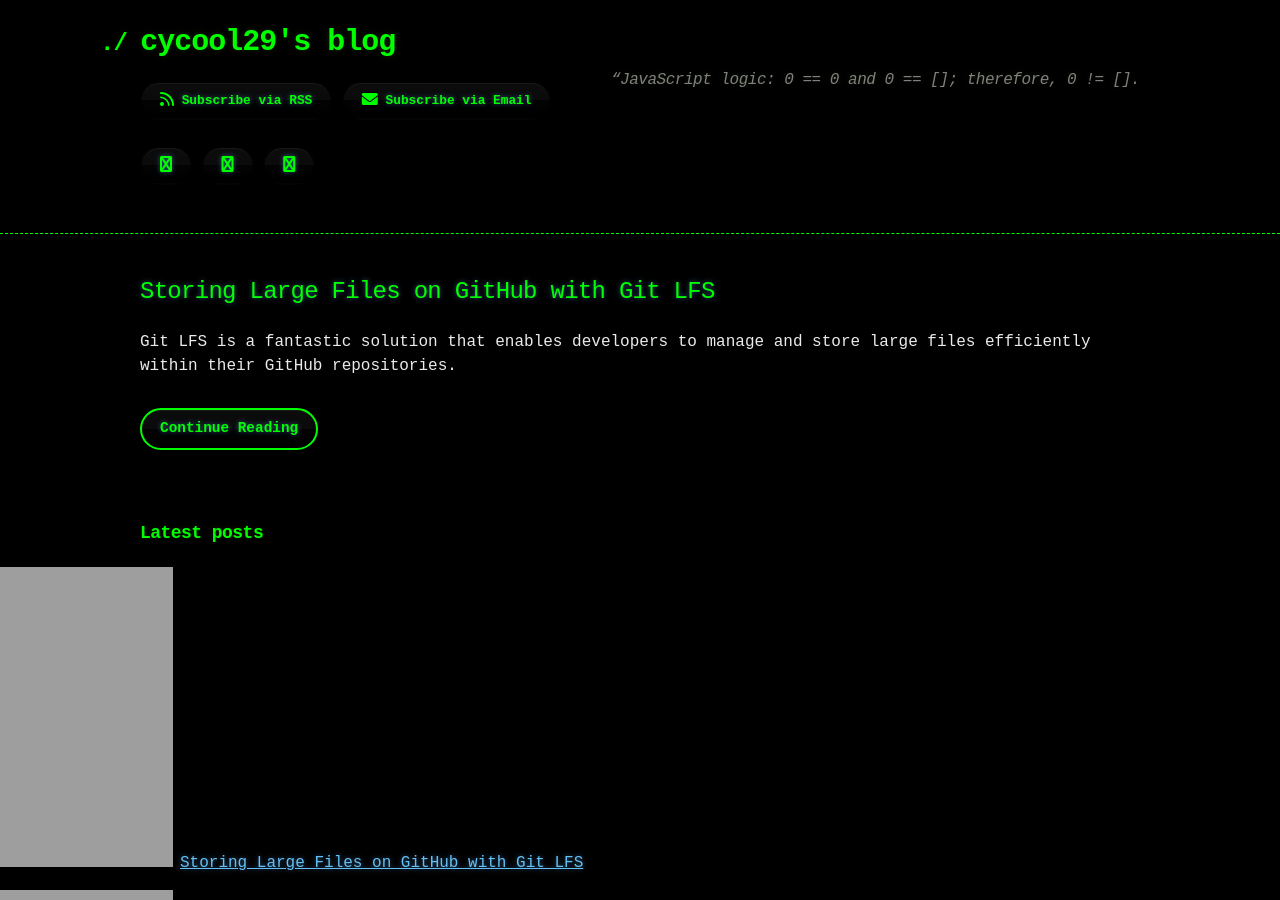
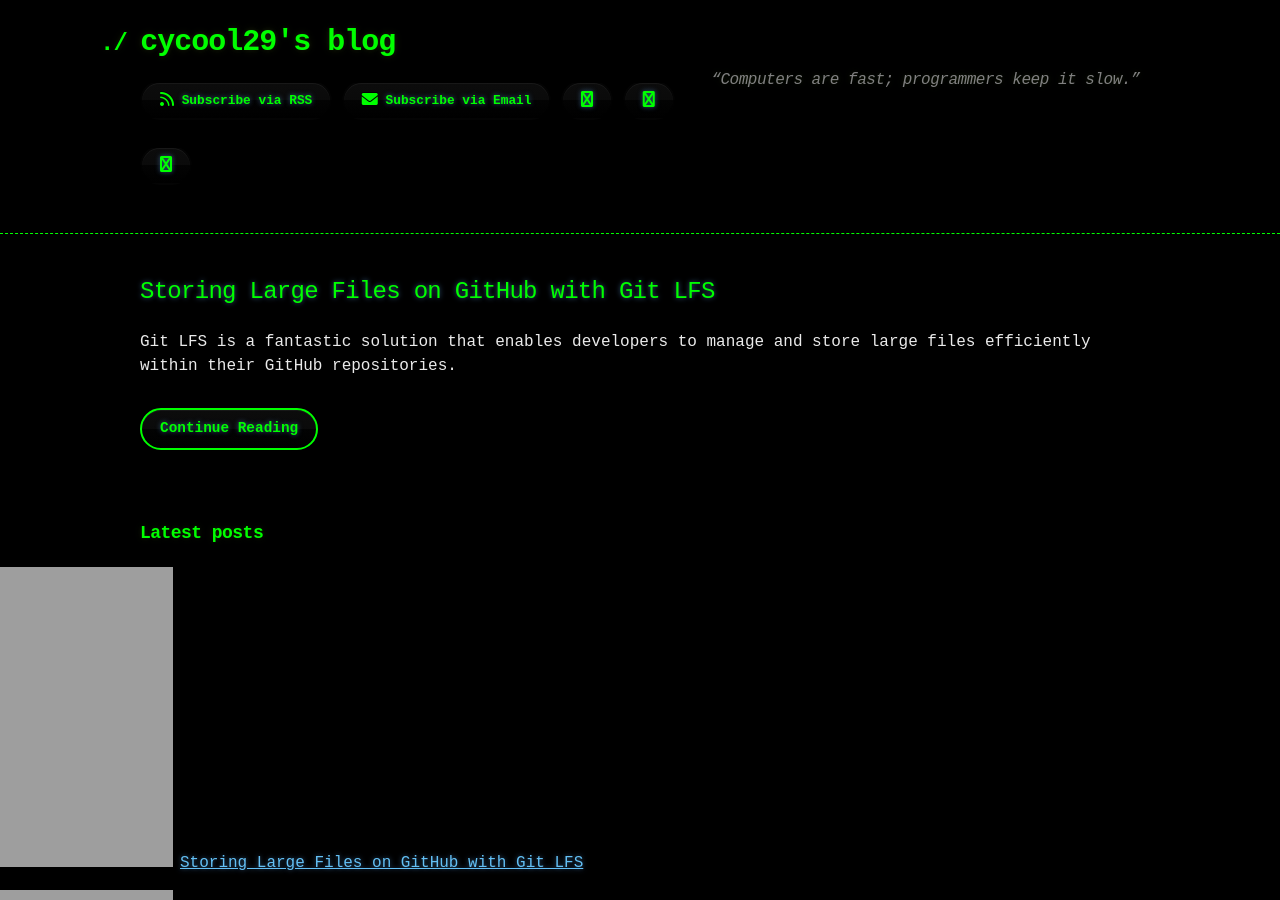
Before and after one commit to cycool29/cycool29.github.io, a Jekyll site: the page built from index.md, in a window 1280 px wide and 900 px high. Built offline with Jekyll 4.4.1, drawn with Linux system fonts in a browser that asks for light colours; a style sheet for code colours, icons or effects is not loaded.

Commit message:
Update quotes

```diff
--- a/_config.yml
+++ b/_config.yml
@@ -1,5 +1,5 @@
 title: cycool29's blog
-description: "“JavaScript logic: 0 == 0 and 0 == []; therefore, 0 != []. "
+description: "“Computers are fast; programmers keep it slow.” "
 bio: A high school student. Intermediate in Python, Git, Bash. Learning JavaScript. He/Him. "
 author: cycool29
 url: https://cycool29.github.io
```
